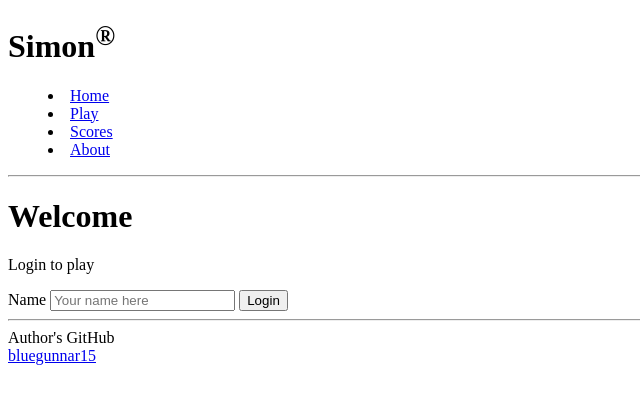
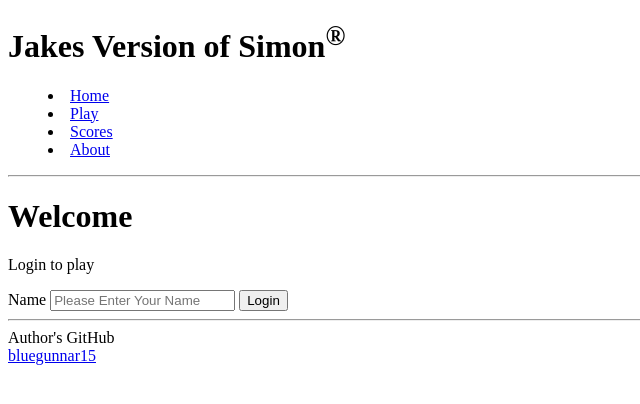
Before and after one commit to bluegunnar15/simon, a plain HTML site: page index.html in a window 1280 px wide. Shown: the whole page, without its empty margins (0-640 px from the left). Drawn offline with Linux system fonts and the light colour scheme.

Commit message:
Added custom name and other minor tweeks

```diff
--- a/index.html
+++ b/index.html
@@ -12,7 +12,7 @@
 <body>
   <!-- Use header, main, and footer elements to give semantic structure -->
   <header>
-    <h1>Simon<sup>&reg;</sup></h1>
+    <h1>Jakes Version of Simon<sup>&reg;</sup></h1>
 
     <!-- Navigation elements -->
     <nav>
@@ -34,7 +34,7 @@
     <p>Login to play</p>
     <form method="get" action="play.html">
       <label for="name">Name</label>
-      <input type="text" id="name" placeholder="Your name here" />
+      <input type="text" id="name" placeholder="Please Enter Your Name" />
       <button type="submit">Login</button>
     </form>
   </main>
```
Also changed, not shown: about.html (+1 -1 lines), play.html (+1 -1 lines), scores.html (+1 -1 lines).
